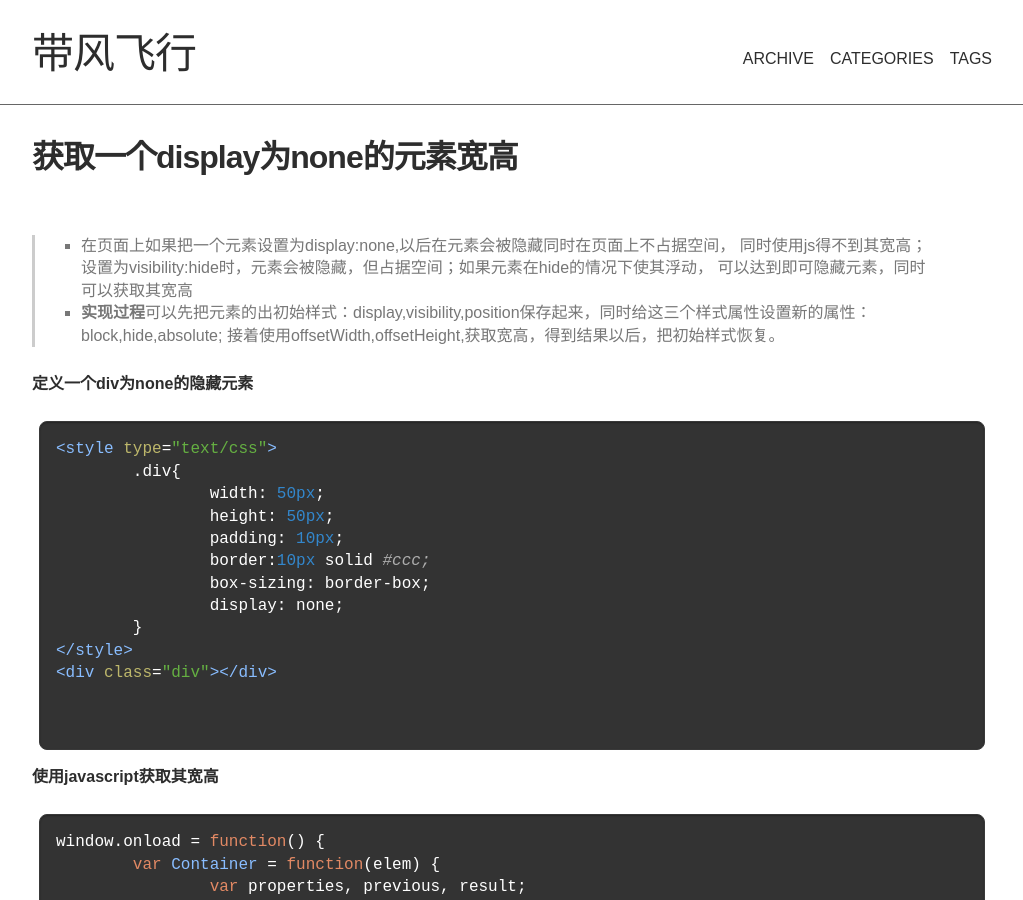
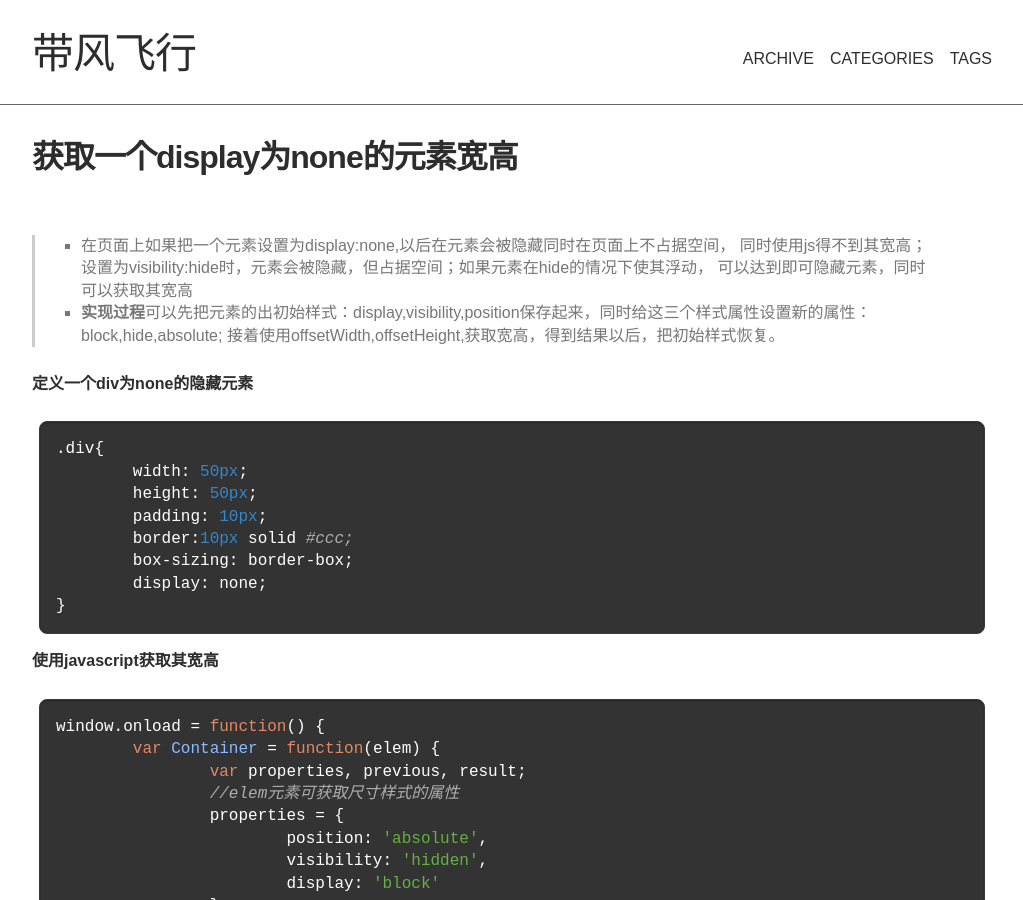
Before and after one commit to liangkeno/liangkeno.github.io, a Jekyll site: the page built from _posts/2016-09-21-get-hide-elem-width.md, in a window 1280 px wide and 900 px high. Shown: the whole window, without its empty margins (128-1151 px from the left). Built offline with Jekyll 4.4.1, drawn with Linux system fonts in a browser that asks for light colours.

Commit message:
update hide elem attr

```diff
--- a/_posts/2016-09-21-get-hide-elem-width.md
+++ b/_posts/2016-09-21-get-hide-elem-width.md
@@ -15,18 +15,14 @@ tags : [offset, js技巧]
 >接着使用offsetWidth,offsetHeight,获取宽高，得到结果以后，把初始样式恢复。
 
 **定义一个div为none的隐藏元素**
-<pre>
-<p>&lt;style type=&quot;text/css&quot;&gt;
-	.div{
-		width: 50px;
-		height: 50px;
-		padding: 10px;
-		border:10px solid #ccc;
-		box-sizing: border-box;
-		display: none;
-	}
-&lt;/style&gt;
-&lt;div class=&quot;div&quot;&gt;&lt;/div&gt;</p>
+<pre><code>.div{
+	width: 50px;
+	height: 50px;
+	padding: 10px;
+	border:10px solid #ccc;
+	box-sizing: border-box;
+	display: none;
+}</code>
 </pre>
 
 **使用javascript获取其宽高**
```
Also changed, not shown: _posts/2016-09-19-angular-setup-module.md (renamed from _posts/2016-09-19-angular-setup-module - 副本.md).
